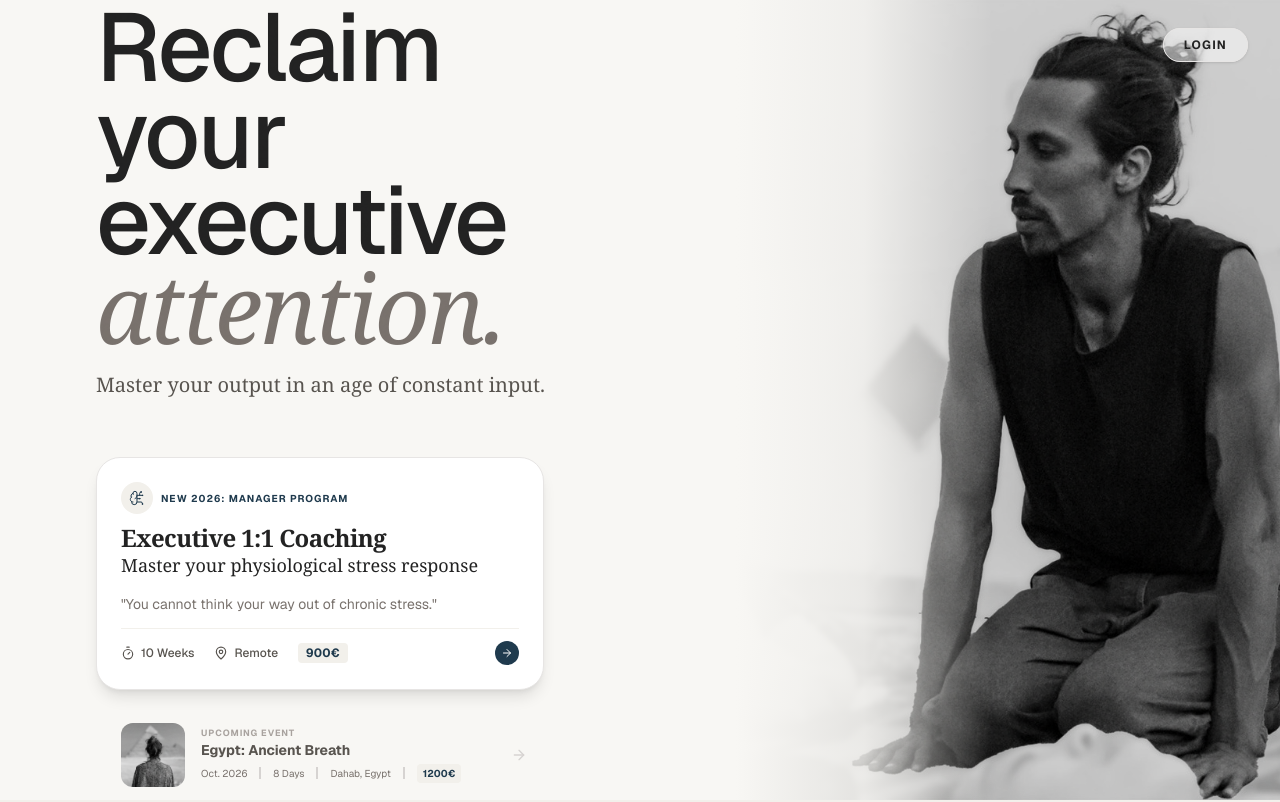
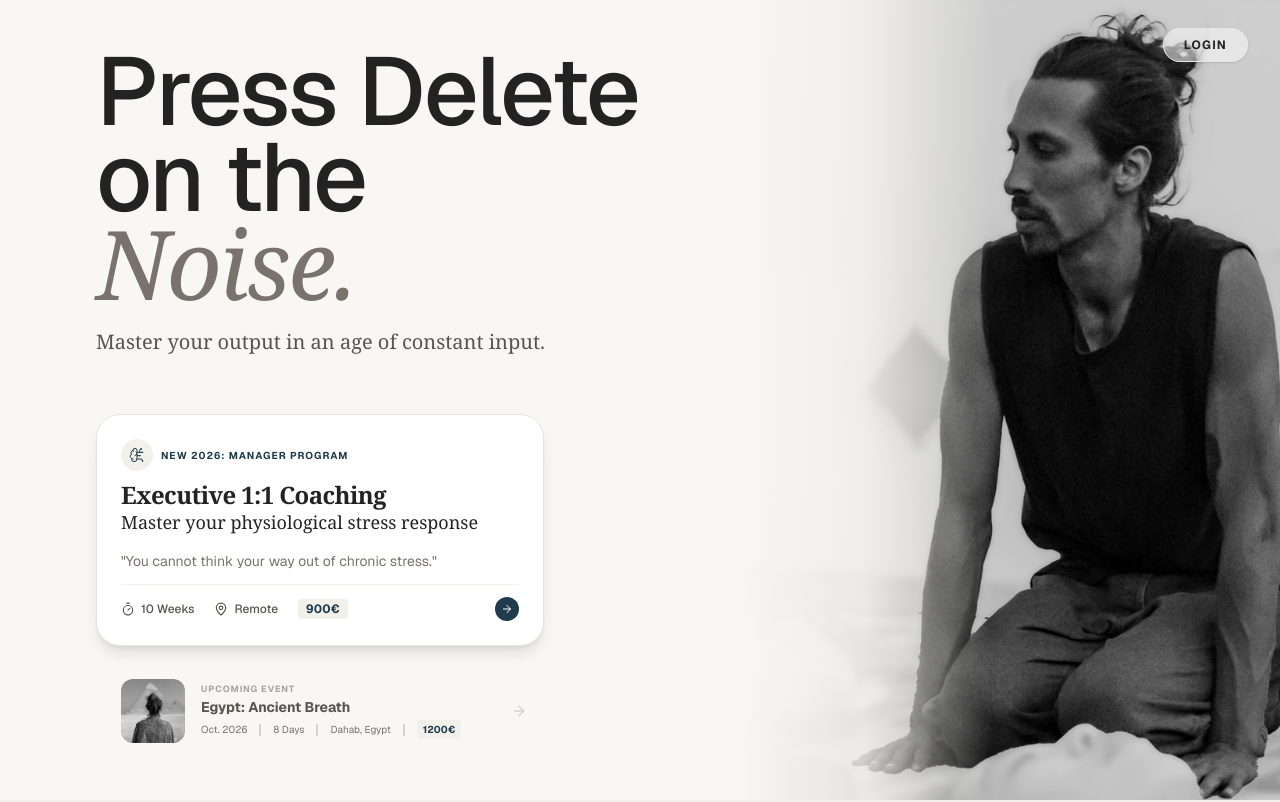
Before and after one commit to Deckard-Evrloot/breathing-with-pascal, a Next.js app: page / in a window 1280 px wide. Shown: the top 802 px of the page. Built offline with nearby package versions, Linux system fonts and the light colour scheme.

Commit message:
Landing Page

```diff
--- a/src/app/page.tsx
+++ b/src/app/page.tsx
@@ -48,8 +48,8 @@ export default function Home() {
             {/* Headline */}
             <div className="space-y-4">
               <h1 className="text-5xl md:text-7xl lg:text-8xl font-medium tracking-tight leading-[0.9]">
-                Reclaim your <br />
-                executive <span className="italic font-serif text-[#78716C]">attention.</span>
+                Press Delete <br />
+                on the <span className="italic font-serif text-[#78716C]">Noise.</span>
               </h1>
 
               <h2 className="text-xl font-serif text-[#57534E] font-light leading-relaxed max-w-2xl">
```
